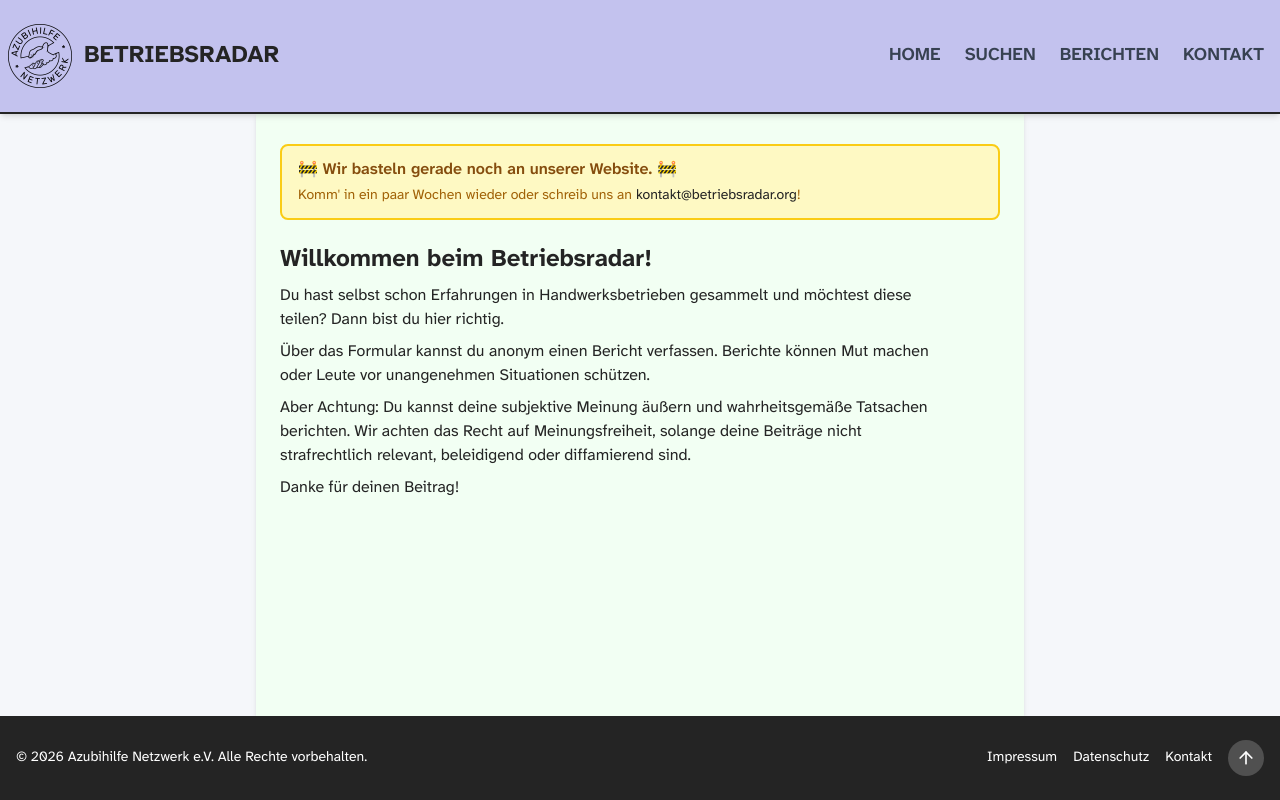
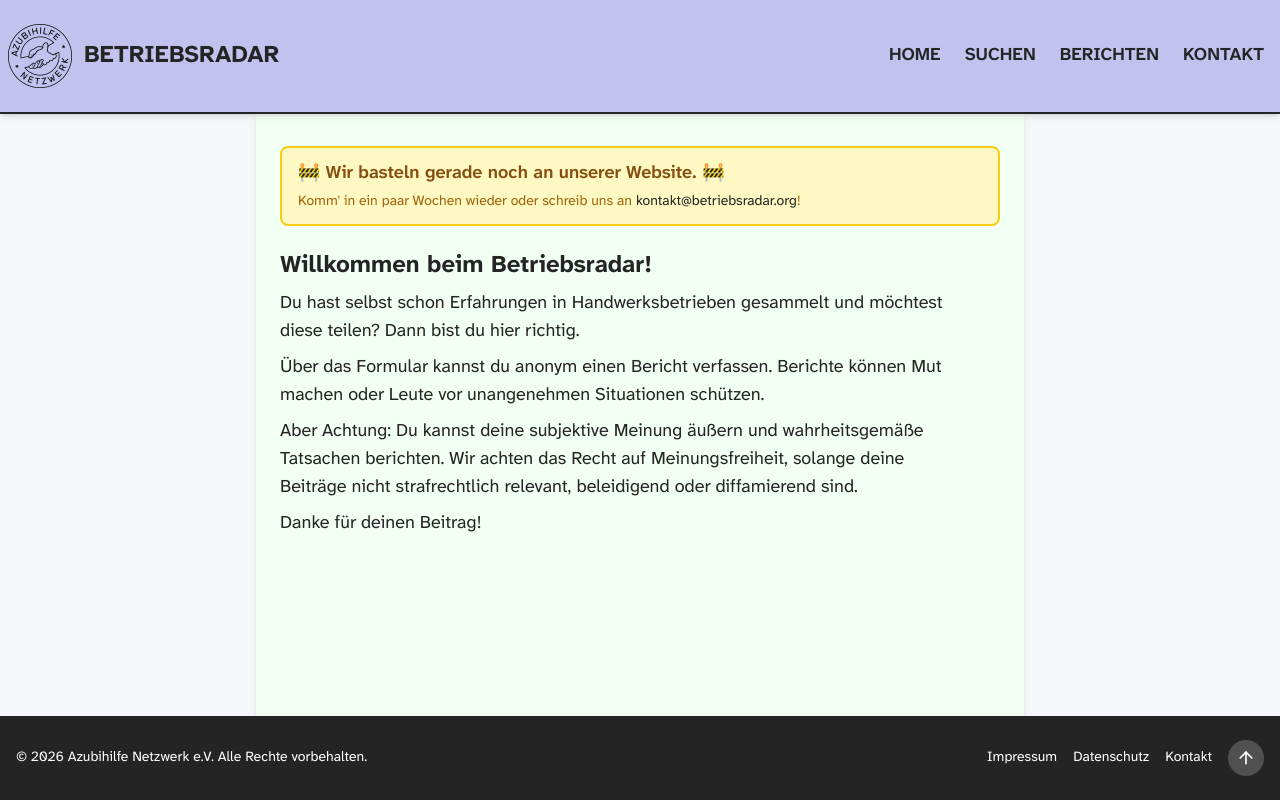
Before and after one commit to azubihilfe-netzwerk/Betriebsradar, a React (Create React App) app in the folder frontend/: page / in a window 1280 px wide. Built offline with nearby package versions, Linux system fonts and the light colour scheme.

Commit message:
fix menu

```diff
--- a/frontend/src/App.tsx
+++ b/frontend/src/App.tsx
@@ -1,5 +1,6 @@
 import { Routes, Route } from 'react-router-dom';
 import Navbar from './Component/Navbar';
+import ScrollToTop from './Component/ScrollToTop';
 import Dashboard from './Pages/Dashboard';
 import Imprint from './Pages/misc/Imprint';
 import Footer from "./Component/Footer";
@@ -23,9 +24,10 @@ function App() {
         <div
             className="flex flex-col min-h-screen bg-brand-input bg-center"
         >
+            <ScrollToTop />
             <Navbar />
-                <div className="max-w-screen-2xl mx-auto w-full flex flex-col flex-1">
-                    <main className="max-w-3xl mx-auto py-8 px-6 mt-28 flex-1 w-full bg-brand-bg shadow-md">
+                <div className="max-w-screen-2xl mx-auto w-full flex flex-col flex-1 text-lg">
+                    <main className="max-w-3xl mx-auto py-8 px-6  flex-1 w-full bg-brand-bg shadow-md">
                         <Routes>
                             <Route path="/" element={<Dashboard />} />
                             <Route path="/login" element={<Login />} />
--- a/frontend/src/Component/Navbar.tsx
+++ b/frontend/src/Component/Navbar.tsx
@@ -19,30 +19,30 @@ const Navbar: React.FC = () => {
     const closeMenu = () => setMenuOpen(false);
 
     return (
-        <nav className="bg-brand-navbar shadow-md border-b-2 border-blackish fixed w-full z-50">
-            <div className="max-w-7xl mx-auto pl-2 pr-4 py-6 flex justify-between items-center">
+        <nav className="bg-brand-navbar shadow-md border-b-2 border-blackish sticky top-0 w-full z-50">
+            <div className="max-w-7xl mx-auto pl-2 pr-4 py-3 md:py-6 flex justify-between items-center">
                 {/* Logo + Schriftzug */}
                 <div className="flex items-center space-x-3">
-                    <img src={logo} alt="Logo" className="h-16 w-auto" />
-                    <span className="text-2xl font-bold uppercase text-blackish">Betriebsradar</span>
+                    <img src={logo} alt="Logo" className="h-12 w-auto md:h-16" />
+                    <span className="text-xl md:text-2xl font-bold uppercase text-blackish">Betriebsradar</span>
 
                 </div>
 
                 {/* Desktop Links */}
                 <div className="hidden md:flex space-x-6 items-center">
-                    <Link to="/" className="text-gray-700 hover:text-blackish  text-lg uppercase font-semibold">Home</Link>
+                    <Link to="/" className="navbar-item">Home</Link>
 
                     {/* Unternehmen mit Dropdown */}
-                    <Link to="/unternehmensuchen" className="text-gray-700 hover:text-blackish text-lg uppercase font-semibold">Suchen</Link>
+                    <Link to="/unternehmensuchen" className="navbar-item">Suchen</Link>
 
-                    <Link to="/betriebauswaehlen" className="text-gray-700 hover:text-blackish text-lg uppercase font-semibold">Berichten</Link>
+                    <Link to="/betriebauswaehlen" className="navbar-item">Berichten</Link>
 
-                    <Link to="/kontakt" className="text-gray-700 hover:text-blackish text-lg uppercase font-semibold">Kontakt</Link>
+                    <Link to="/kontakt" className="navbar-item">Kontakt</Link>
 
                 </div>
 
                 {/* Mobile Button */}
-                <div className="md:hidden">
+                <div className="md:hidden flex items-center">
                     <button onClick={() => setMenuOpen(!menuOpen)}>
                         {menuOpen ? <X className="w-6 h-6" /> : <Menu className="w-6 h-6" />}
                     </button>
@@ -52,12 +52,12 @@ const Navbar: React.FC = () => {
             {/* Mobile Links */}
             {menuOpen && (
                 <div className="md:hidden px-4 pb-4 space-y-2">
-                    <Link onClick={closeMenu} to="/" className="block text-gray-700 hover:text-brand text-lg uppercase font-semibold">Home</Link>
-                    <Link onClick={closeMenu} to="/unternehmensuchen" className="block text-gray-700 hover:text-brand text-lg uppercase font-semibold">Suchen</Link>
+                    <Link onClick={closeMenu} to="/" className="block navbar-item">Home</Link>
+                    <Link onClick={closeMenu} to="/unternehmensuchen" className="block navbar-item">Suchen</Link>
 
-                    <Link onClick={closeMenu} to="/betriebauswaehlen" className="block text-gray-700 hover:text-brand text-lg uppercase font-semibold">Berichten</Link>
+                    <Link onClick={closeMenu} to="/betriebauswaehlen" className="block navbar-item">Berichten</Link>
 
-                    <Link onClick={closeMenu} to="/kontakt" className="block text-gray-700 hover:text-brand text-lg uppercase font-semibold">Kontakt</Link>
+                    <Link onClick={closeMenu} to="/kontakt" className="block navbar-item">Kontakt</Link>
 
                 </div>
             )}
--- /dev/null
+++ b/frontend/src/Component/ScrollToTop.tsx
@@ -0,0 +1,14 @@
+import { useEffect } from 'react';
+import { useLocation } from 'react-router-dom';
+
+const ScrollToTop = () => {
+  const { pathname } = useLocation();
+
+  useEffect(() => {
+    window.scrollTo(0, 0);
+  }, [pathname]);
+
+  return null;
+};
+
+export default ScrollToTop;
--- a/frontend/src/Pages/read/SearchCompanies.tsx
+++ b/frontend/src/Pages/read/SearchCompanies.tsx
@@ -11,12 +11,12 @@ import { TRADES } from '../../lib/trades';
 
 const GET_COMPANIES_FOR_MAP = gql`
                     query GetCompaniesForMap {
-                        companies {
+                        companies(where: { reviews: { some: { status: { equals: published } } } }) {
                             id
                             name
                             trade
                             address
-                            reviewsCount
+                            reviewsCount(where: { status: { equals: published } })
                             latitude
                             longitude
                         }
--- a/frontend/src/components/Form/Button.tsx
+++ b/frontend/src/components/Form/Button.tsx
@@ -11,8 +11,8 @@ export interface ButtonProps extends React.ButtonHTMLAttributes<HTMLButtonElemen
 const baseStyles = 'inline-block text-center font-semibold transition disabled:opacity-50 disabled:cursor-not-allowed border-standard';
 
  const variantStyles = {
-  primary: 'bg-brand-button text-blackish hover:bg-brand-button-hover',
-  secondary: 'bg-gray-200 text-blackish hover:bg-gray-300',
+  primary: 'bg-brand-button text-blackish hover:bg-brand-button-hover hover:underline',
+  secondary: 'bg-gray-200 text-blackish hover:bg-gray-300 hover:underline',
   danger: 'bg-brand-error text-white hover:opacity-90',
 };
 
--- a/frontend/src/components/Map/CompanyMap.tsx
+++ b/frontend/src/components/Map/CompanyMap.tsx
@@ -86,7 +86,7 @@ const CompanyMap: FC<CompanyMapProps> = ({ companies, center, zoom, onViewChange
                   {company.trade && <p className="mt-1 text-sm text-blackish">{company.trade}</p>}
                 </div>
                  <Link to={`/unternehmen/${company.id}`} className="block">
-                <div className="bg-brand-button px-4 py-3 text-center border-standard -mr-1 -ml-1 -mb-1 font-bold text-blackish underline active:bg-brand-button-hover">
+                <div className="bg-brand-button hover:bg-brand-button-hover px-4 py-3 text-center border-standard -mr-1 -ml-1 -mb-1 font-bold text-blackish hover:underline active:bg-brand-button-hover">
                   {company.reviewsCount ?? 0} Berichte lesen
                 </div>
               </Link>
--- a/frontend/src/index.css
+++ b/frontend/src/index.css
@@ -11,6 +11,9 @@
   }
   .card-standard {
     @apply border-standard bg-brand-input;
+  }
+  .navbar-item {
+    @apply text-blackish hover:underline  text-lg uppercase font-semibold;
   }
 }
 
```
